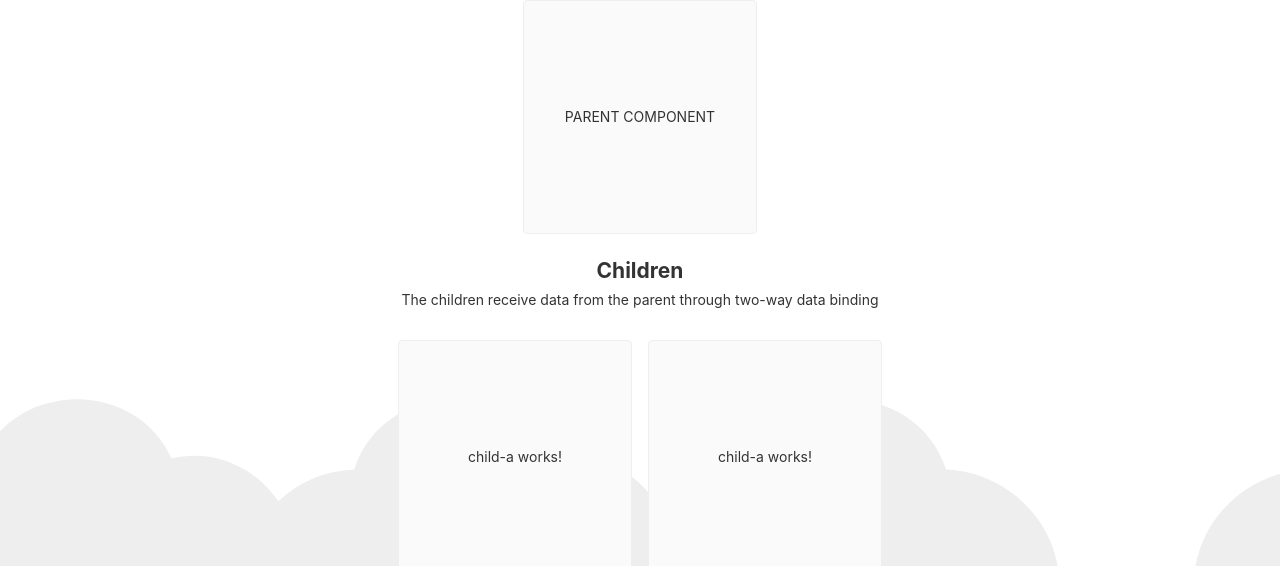
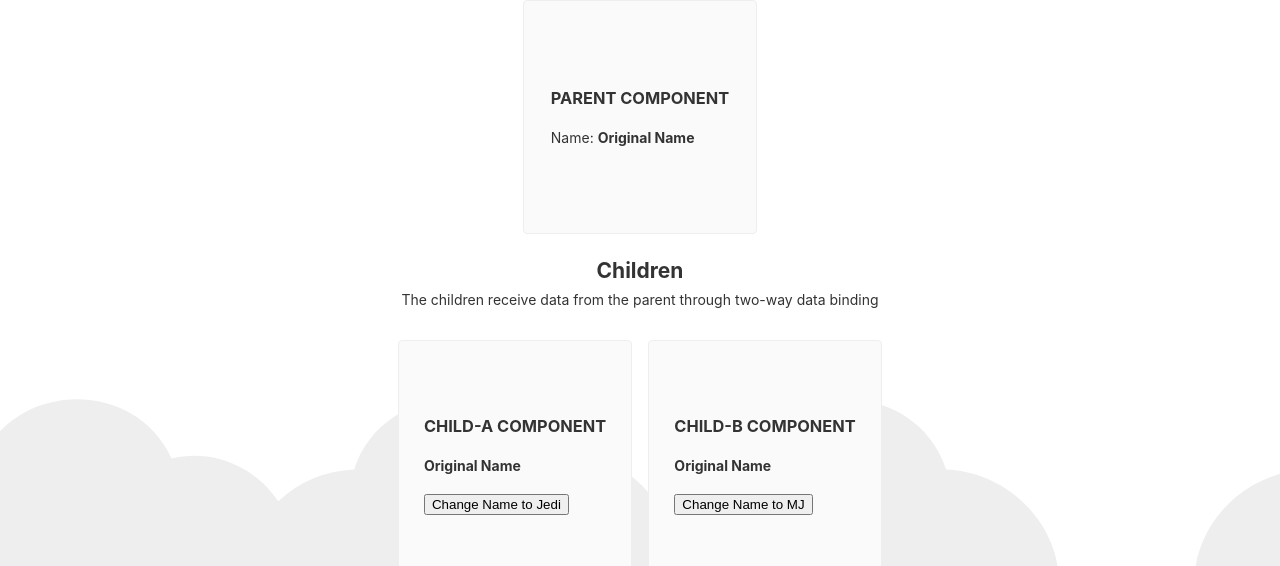
Before and after one commit to jedihacks/angular-data-binding-pass-by-reference, an Angular app: page / in a window 1280 px wide. Shown: the part 139-705 px from the top of the page. Built offline with nearby package versions, Linux system fonts and the light colour scheme.

Commit message:
feat(): implementing two way data binding for both objects

```diff
--- a/src/app/app.component.html
+++ b/src/app/app.component.html
@@ -23,7 +23,7 @@
     <!-- PARENT -->
     <div class="card-container">
       <button class="card card-small"  tabindex="0">
-        <app-parent> </app-parent>
+        <app-parent [(_person)]="originalPerson"> </app-parent>
       </button>
     </div>
 
@@ -35,14 +35,14 @@
      <!-- CHILD-A -->
     <div class="card-container">
       <button class="card card-small"  tabindex="0">
-        <app-child-a> </app-child-a>
+        <app-child-a [(_person)]="originalPerson"> </app-child-a>
       </button>
     </div>
 
       <!-- CHILD-B -->
       <div class="card-container">
         <button class="card card-small"  tabindex="0">
-          <app-child-a> </app-child-a>
+          <app-child-b [(_person)]="originalPerson"> </app-child-b>
         </button>
       </div>
   </div>
--- a/src/app/app.component.ts
+++ b/src/app/app.component.ts
@@ -1,4 +1,5 @@
 import { Component } from '@angular/core';
+import { Person } from './data-models/person.class';
 
 @Component({
   selector: 'app-root',
@@ -6,5 +7,9 @@ import { Component } from '@angular/core';
   styleUrls: ['./app.component.scss']
 })
 export class AppComponent {
-  title = 'angular-two-way-binding-pass-by-reference';
+  public originalPerson: Person = new Person('Original Name');
+
+  ngOnInit() {
+    console.log ('App.component', 'ngOnInit(), Person = ', this.originalPerson.name);
+  }
 }
--- a/src/app/components/child-a/child-a.component.html
+++ b/src/app/components/child-a/child-a.component.html
@@ -1 +1,5 @@
-<p>child-a works!</p>
+<h3>CHILD-A COMPONENT</h3>
+
+<p><b>{{_person.name}}</b></p>
+
+<button (click)="changeNameToJedi()">Change Name to Jedi</button>
--- a/src/app/components/child-a/child-a.component.ts
+++ b/src/app/components/child-a/child-a.component.ts
@@ -1,4 +1,6 @@
-import { Component, OnInit } from '@angular/core';
+import { Component, Input, OnInit, Output } from '@angular/core';
+import { Person } from 'src/app/data-models/person.class';
+import {EventEmitter } from '@angular/core';
 
 @Component({
   selector: 'app-child-a',
@@ -6,10 +8,16 @@ import { Component, OnInit } from '@angular/core';
   styleUrls: ['./child-a.component.scss']
 })
 export class ChildAComponent implements OnInit {
+  @Input() _person!: Person;
+  @Output() _personChange = new EventEmitter<Person>();
 
   constructor() { }
 
   ngOnInit(): void {
+    console.log('ChildA', 'ngOninit(), _person:', this._person.name);
   }
 
+  changeNameToJedi(){
+    this._person.name = 'JEDI';
+  }
 }
--- a/src/app/components/child-b/child-b.component.html
+++ b/src/app/components/child-b/child-b.component.html
@@ -1 +1,5 @@
-<p>child-b works!</p>
+<h3>CHILD-B COMPONENT</h3>
+
+<p><b>{{_person.name}}</b></p>
+
+<button (click)="changeNameToMJ()">Change Name to MJ</button>
--- a/src/app/components/child-b/child-b.component.ts
+++ b/src/app/components/child-b/child-b.component.ts
@@ -1,4 +1,5 @@
-import { Component, OnInit } from '@angular/core';
+import { Component, EventEmitter, Input, OnInit, Output } from '@angular/core';
+import { Person } from 'src/app/data-models/person.class';
 
 @Component({
   selector: 'app-child-b',
@@ -6,10 +7,17 @@ import { Component, OnInit } from '@angular/core';
   styleUrls: ['./child-b.component.scss']
 })
 export class ChildBComponent implements OnInit {
+  @Input() _person!: Person;
+  @Output() _personChange = new EventEmitter<Person>();
 
   constructor() { }
 
   ngOnInit(): void {
+    console.log('ChildB', 'ngOninit(), _person:', this._person.name);
   }
 
+  changeNameToMJ(){
+    console.log('Changing name to MJ');
+    this._person.name = 'MJ';
+  }
 }
--- a/src/app/components/parent/parent.component.html
+++ b/src/app/components/parent/parent.component.html
@@ -1 +1,2 @@
-<p>PARENT COMPONENT</p>
+<h3>PARENT COMPONENT</h3>
+<p>Name: <b>{{_person.name}}</b></p>
--- a/src/app/components/parent/parent.component.ts
+++ b/src/app/components/parent/parent.component.ts
@@ -1,4 +1,5 @@
-import { Component, OnInit } from '@angular/core';
+import { Component, EventEmitter, Input, OnInit, Output } from '@angular/core';
+import { Person } from '../../data-models/person.class';
 
 @Component({
   selector: 'app-parent',
@@ -6,10 +7,13 @@ import { Component, OnInit } from '@angular/core';
   styleUrls: ['./parent.component.scss']
 })
 export class ParentComponent implements OnInit {
+  @Input() _person!: Person;
+  @Output() _personChange = new EventEmitter<Person>();
 
   constructor() { }
 
   ngOnInit(): void {
+    console.log('ParentComponent', 'ngOnInit(), Person = ', this._person.name);
   }
 
 }
--- a/src/app/data-models/person.class.ts
+++ b/src/app/data-models/person.class.ts
@@ -1,7 +1,8 @@
-class Person {
+export class Person {
     name: string = 'No Name';
 
     constructor(_name: string){
+        this.name = _name;
         console.log('Constructing Person');
     }
 
```
